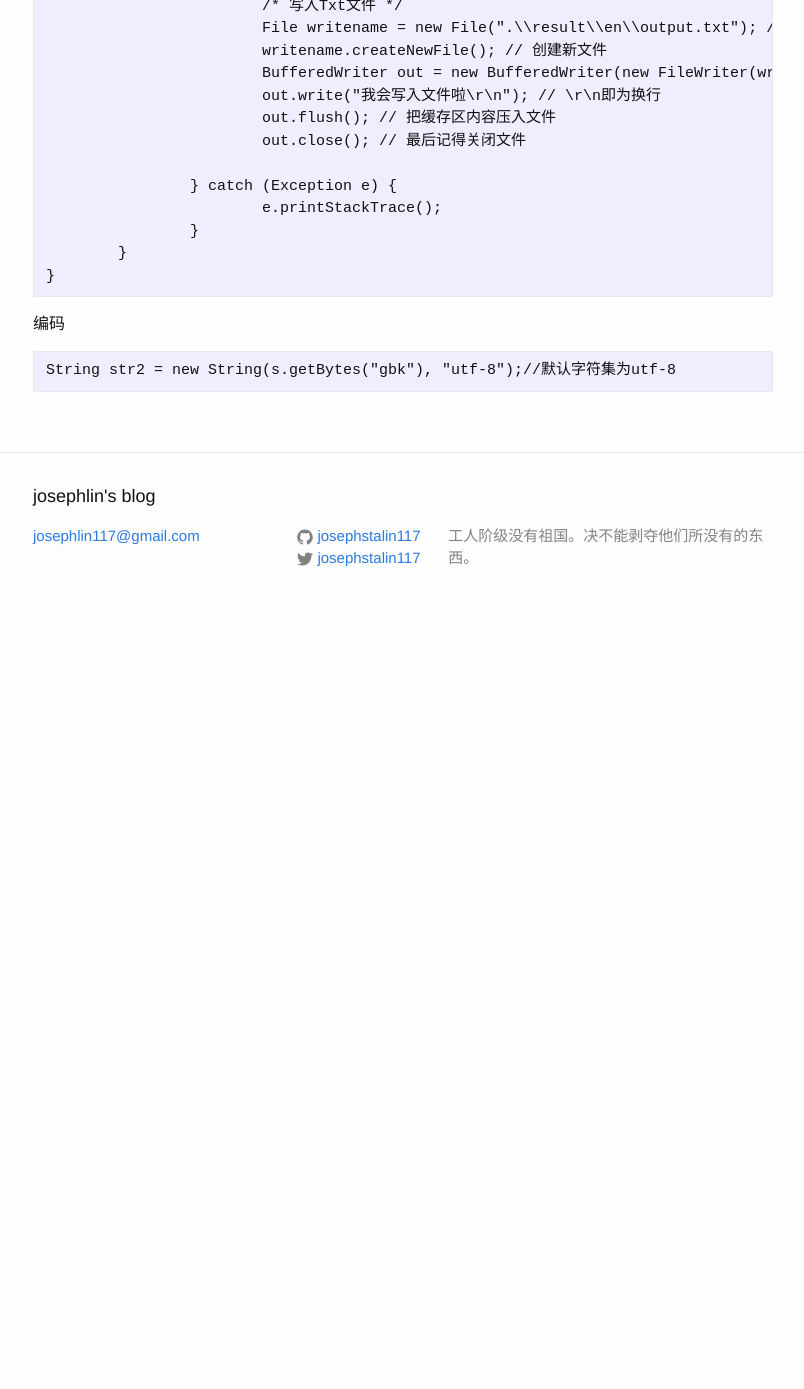
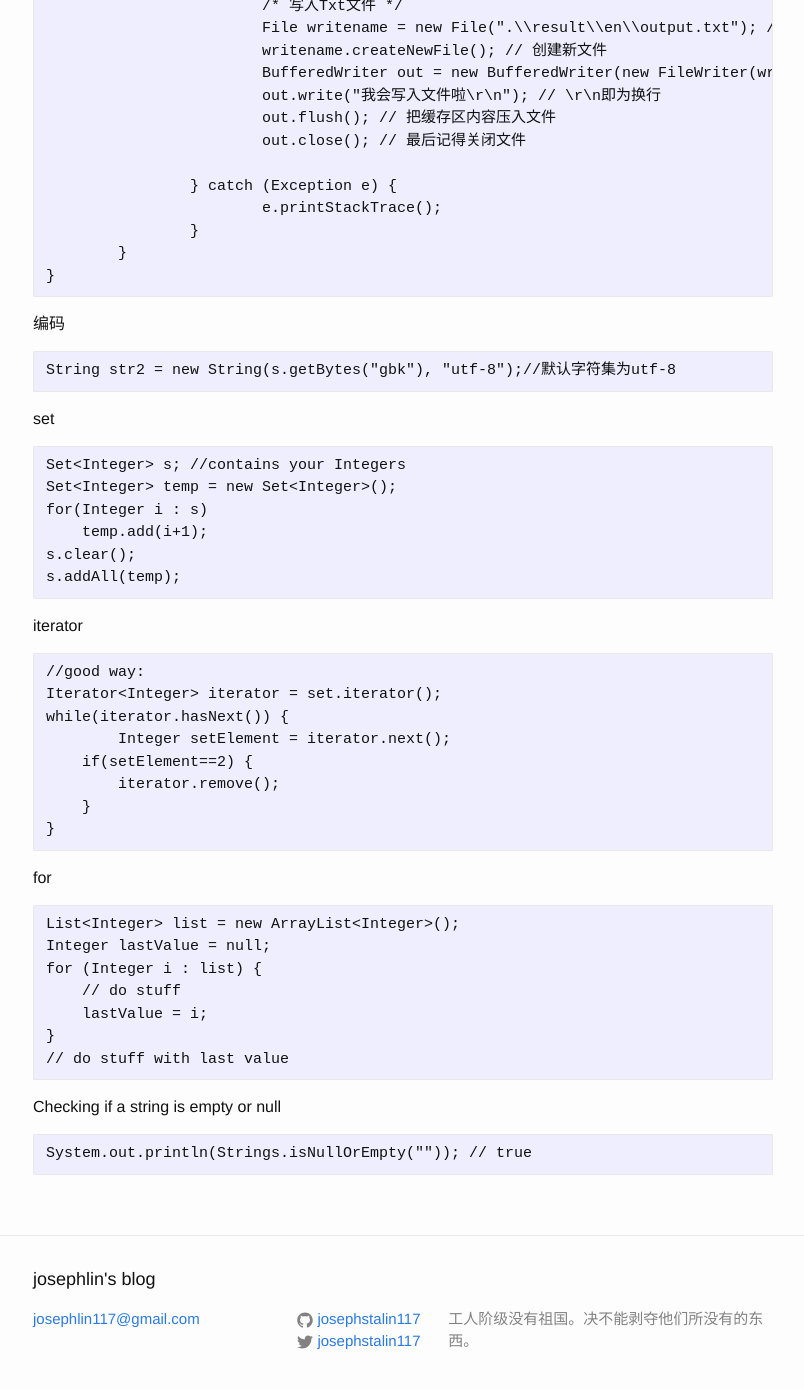
Before and after one commit to josephstalin117/josephstalin117.github.io, a Jekyll site: the page built from _posts/2018-7-29-java.markdown, in a window 1280 px wide and 1400 px high, scrolled down 1589 px. Shown: the top 1389 px of the window, without its empty margins (237-1041 px from the left). Built offline with Jekyll 4.4.1, drawn with Linux system fonts in a browser that asks for light colours; before the commit the page ends 2219 px from its top, so only the background shows below that.

Commit message:
add java feature

````diff
--- a/_posts/2018-7-29-java.markdown
+++ b/_posts/2018-7-29-java.markdown
@@ -87,3 +87,41 @@ public class cin_txt {
 ```
 String str2 = new String(s.getBytes("gbk"), "utf-8");//默认字符集为utf-8
 ```
+
+set
+```
+Set<Integer> s; //contains your Integers
+Set<Integer> temp = new Set<Integer>();
+for(Integer i : s)
+    temp.add(i+1);
+s.clear();
+s.addAll(temp);
+```
+
+iterator
+```
+//good way:
+Iterator<Integer> iterator = set.iterator();
+while(iterator.hasNext()) {
+	Integer setElement = iterator.next();
+    if(setElement==2) {
+    	iterator.remove();
+    }
+}
+```
+
+for
+```
+List<Integer> list = new ArrayList<Integer>();
+Integer lastValue = null;
+for (Integer i : list) {
+    // do stuff
+    lastValue = i;
+}
+// do stuff with last value
+```
+
+Checking if a string is empty or null
+```
+System.out.println(Strings.isNullOrEmpty("")); // true
+```
````
